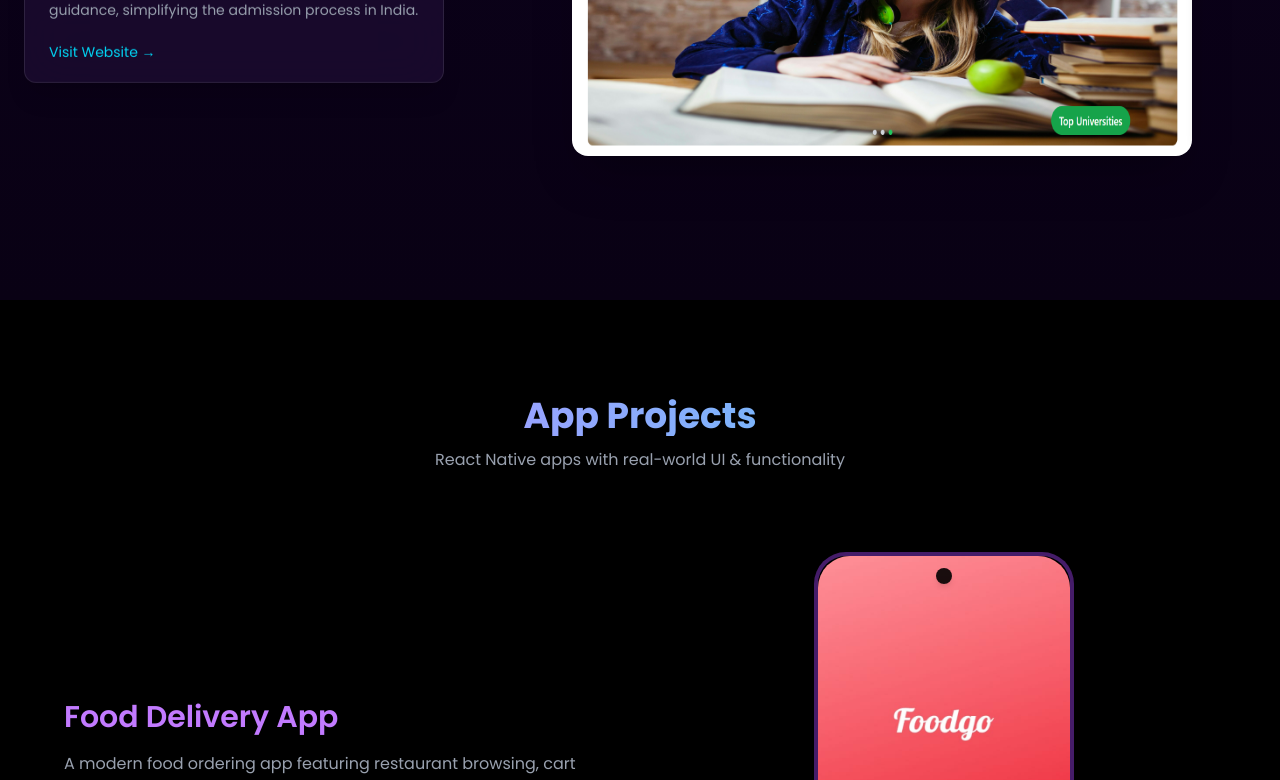
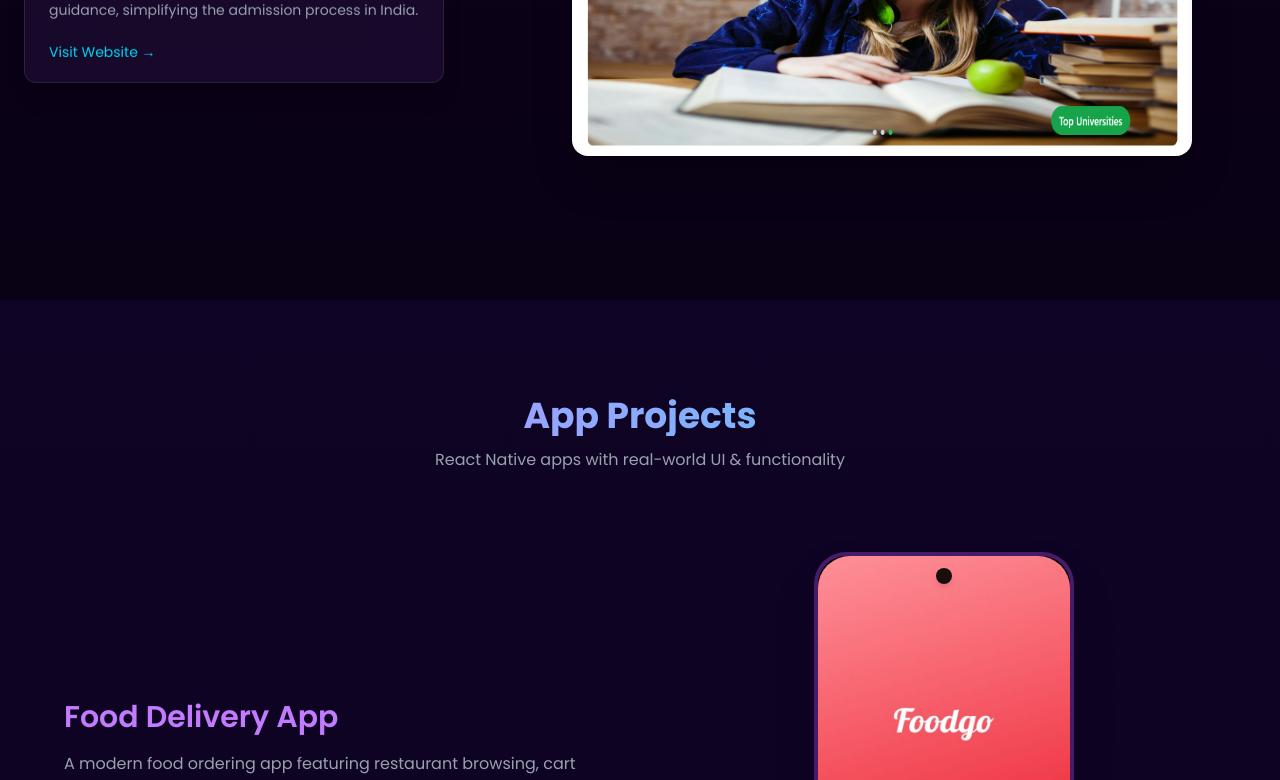
Before and after one commit to alisbaansari24/alish_portfolio, a React (Vite) app: page / in a window 1280 px wide. Shown: the part 4744-5524 px from the top of the page. Built offline with nearby package versions, Linux system fonts and the light colour scheme.

Commit message:
change app bg color

```diff
--- a/src/component/AppProjects.jsx
+++ b/src/component/AppProjects.jsx
@@ -52,7 +52,7 @@ export default function AppProjects() {
     return (
         <section
             id="projects"
-            className="min-h-screen bg-black text-white px-6 py-24"
+            className="min-h-screen  text-white px-6 py-24"
         >
             {/* Heading */}
             <div className="text-center mb-20">
```
